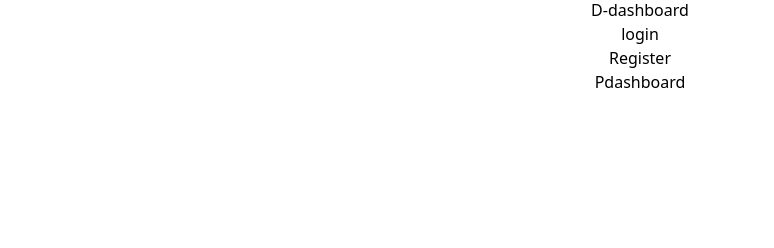
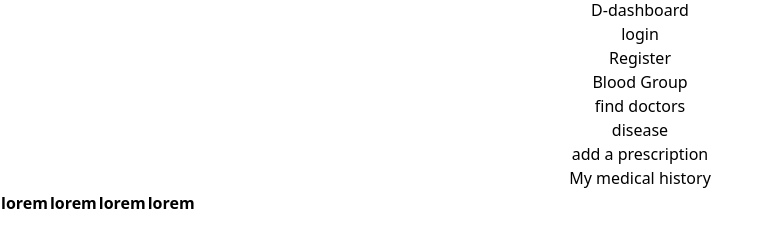
Before and after one commit to agarwalvivek29/recursive-innon8, a React (Vite) app in the folder Prasun/: page /Pdashboard in a window 1280 px wide. Shown: the part 398-646 px from the top of the page, without its empty margins (0-774 px from the left). Built offline with nearby package versions, Linux system fonts and the light colour scheme.

Commit message:
added patient dashboard

```diff
--- a/Prasun/src/components/Btn.jsx
+++ b/Prasun/src/components/Btn.jsx
@@ -2,7 +2,7 @@ import React from 'react'
 
 function Btn(props) {
   return (
-    <div className='bg-red-400 w-96 rounded-md m-12 p-10 text-2xl shadow-xl'>{props.label}</div>
+    <div className=' w-96 rounded-md m-12 p-10 text-2xl shadow-xl hover:shadow-2xl cursor-pointer'>{props.label}</div>
   )
 }
 
--- a/Prasun/src/components/Pform.jsx
+++ b/Prasun/src/components/Pform.jsx
@@ -1,6 +1,6 @@
 import React, { useState } from 'react';
 
-const Pform = () => {
+const Form = () => {
   const [formData, setFormData] = useState({
     name: '',
     age: '',
@@ -8,6 +8,8 @@ const Pform = () => {
     gender: '',
     role: '',
     weight: '',
+    specialization: '',
+    qualification: '',
   });
 
   const handleChange = (e) => {
@@ -25,7 +27,7 @@ const Pform = () => {
   };
 
   return (
-    <div className="max-w-md mx-auto mt-10 p-4 bg-white rounded-lg shadow-lg">
+    <div className="max-w-md mx-auto mt-10 p-4 bg-white rounded-lg shadow-md">
       <h2 className="text-2xl font-bold mb-4">User Information Form</h2>
       <form onSubmit={handleSubmit}>
         <div className="mb-4">
@@ -101,6 +103,32 @@ const Pform = () => {
             <label>Patient</label>
           </div>
         </div>
+        {formData.role === 'doctor' && (
+          <>
+            <div className="mb-4">
+              <label className="block text-gray-700">Specialization</label>
+              <input
+                type="text"
+                name="specialization"
+                value={formData.specialization}
+                onChange={handleChange}
+                className="mt-1 p-2 w-full border rounded"
+                required
+              />
+            </div>
+            <div className="mb-4">
+              <label className="block text-gray-700">Qualification</label>
+              <input
+                type="text"
+                name="qualification"
+                value={formData.qualification}
+                onChange={handleChange}
+                className="mt-1 p-2 w-full border rounded"
+                required
+              />
+            </div>
+          </>
+        )}
         <div className="mb-4">
           <label className="block text-gray-700">Weight</label>
           <input
@@ -123,4 +151,4 @@ const Pform = () => {
   );
 };
 
-export default Pform;
+export default Form;
--- a/Prasun/src/pages/Pdashboard.jsx
+++ b/Prasun/src/pages/Pdashboard.jsx
@@ -1,11 +1,33 @@
 import React from 'react'
 import Header from '../components/Header'
+import Btn from '../components/Btn'
 
 function Pdashboard() {
   return (
     <>
     <Header />
-    <div>Pdashboard</div>
+    <div className='flex flex-wrap'>
+      <div><Btn label='Blood Group'/></div>
+      <div><Btn label='find doctors'/></div>
+      <div><Btn label='disease'/></div>
+      <div><Btn label='add a prescription'/></div>
+    </div>
+    <h1>My medical history</h1>
+    <div className='flex justify-center'>
+             <table class="table-auto border-collapse border border-gray-200 w-full m-6 ">
+                <thead>
+                    <tr class="bg-gray-100">
+                        <th class="px-4 py-2 text-left text-sm font-semibold text-gray-700">lorem</th>
+                        <th class="px-4 py-2 text-left text-sm font-semibold text-gray-700">lorem</th>
+                        <th class="px-4 py-2 text-left text-sm font-semibold text-gray-700">lorem</th>
+                        <th class="px-4 py-2 text-left text-sm font-semibold text-gray-700">lorem</th>
+                    </tr>
+                </thead>
+                <tbody>
+                    {/* <UserData user={users} /> */}
+                </tbody>
+            </table>
+        </div>
     </>
   )
 }
```
